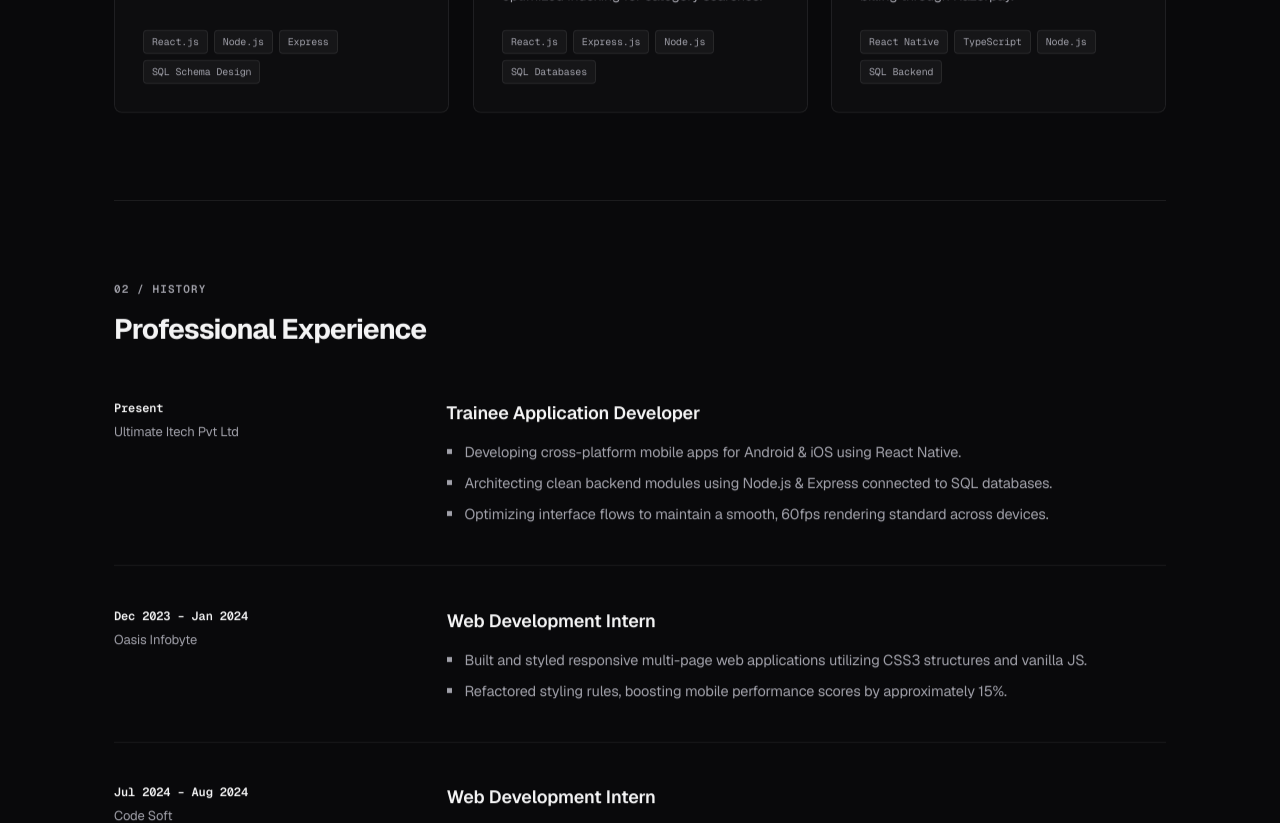
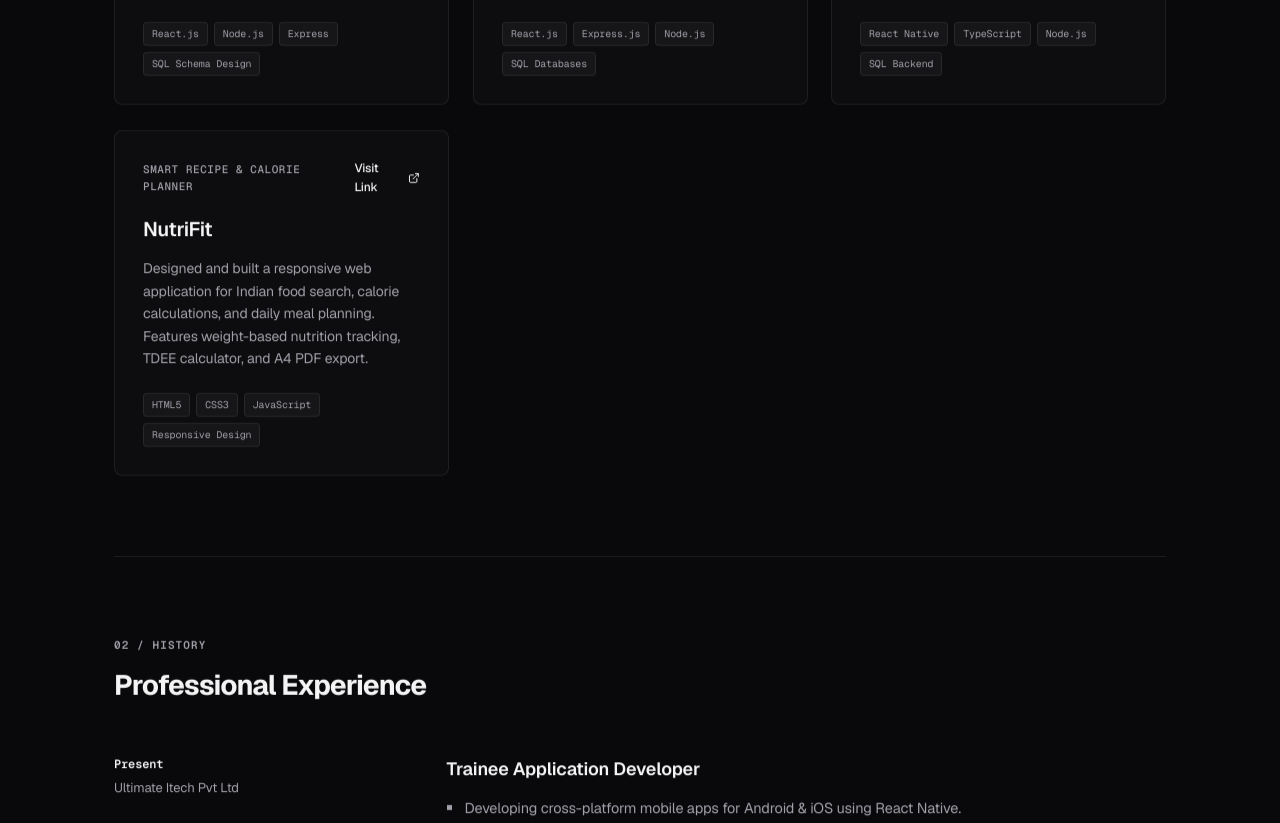
Before and after one commit to Nadeemahmad321/Nadeem-portfolio, a React (Vite) app in the folder frontend/: page / in a window 1280 px wide. Shown: the part 1240-2063 px from the top of the page. Built offline with nearby package versions, Linux system fonts and the light colour scheme.

Commit message:
Add NutriFit project to portfolio data

```diff
--- a/frontend/src/data/portfolioData.js
+++ b/frontend/src/data/portfolioData.js
@@ -19,6 +19,13 @@ export const projects = [
     desc: "Built a cross-platform React Native app for enterprise screening. Features digital identity checks, qualification reviews, criminal record queries, and automated billing through Razorpay.",
     tech: ["React Native", "TypeScript", "Node.js", "SQL Backend"],
     link: "https://www.eimager.com/"
+  },
+  {
+    title: "NutriFit",
+    subtitle: "Smart Recipe & Calorie Planner",
+    desc: "Designed and built a responsive web application for Indian food search, calorie calculations, and daily meal planning. Features weight-based nutrition tracking, TDEE calculator, and A4 PDF export.",
+    tech: ["HTML5", "CSS3", "JavaScript", "Responsive Design"],
+    link: "https://nutrifitxnr.netlify.app"
   }
 ]
 
```
